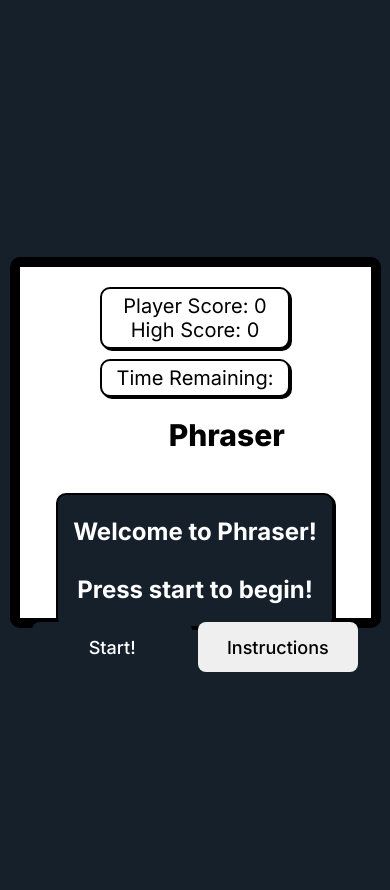
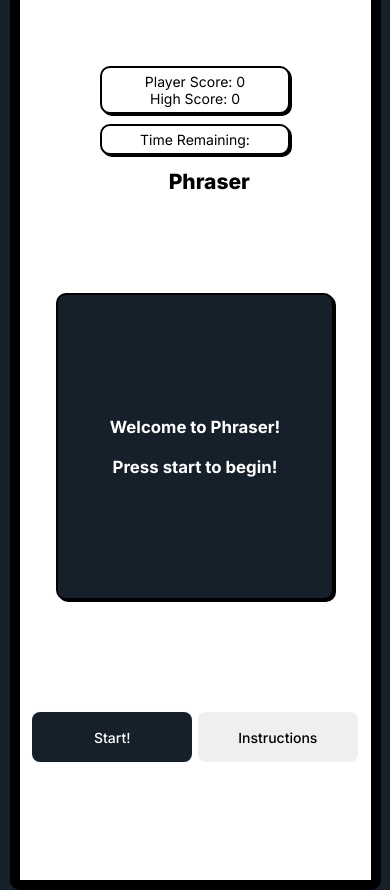
Before and after one commit to K-arl-c/ts-game, a website built with Vite: page index.html in a window 390 px wide. Built offline with nearby package versions, Linux system fonts and the light colour scheme.

Commit message:
added media queries to stack timer, score and category

```diff
--- a/src/main.ts
+++ b/src/main.ts
@@ -61,7 +61,7 @@ function startCountdown(duration: number) {
   const timer = setInterval(() => {
 
     if (timeRemaining) {
-      timeRemaining.textContent = `Time Remaining: ${duration}`;
+      timeRemaining.innerHTML = `Time Remaining: <strong> ${duration}</strong>`;
     }
 
     if (duration <= 0) {
@@ -72,7 +72,7 @@ function startCountdown(duration: number) {
         if(showAnswerDiv)showAnswerDiv.classList.add("hidden");
         if(startGame)startGame.classList.remove("hidden");
         if(instructions)instructions.classList.remove("hidden");
-        if(currentQuestion)currentQuestion.textContent = `Game Over! You scored ${currentScoreValue} and your highscore is ${highScoreValue}`;
+        if(currentQuestion)currentQuestion.innerHTML = `Game Over! <br> <br> You scored ${currentScoreValue} and your highscore is ${highScoreValue}`;
         toggleBorderStyle();
         phraserTitle();
 }
--- a/styles/styles.scss
+++ b/styles/styles.scss
@@ -1,4 +1,19 @@
-h1{
+* {
+    font-family: "Inter";
+    font-size: 20px;
+}
+
+html {
+    font-size: clamp(14px, 1.5vw, 18px);
+}
+
+p,
+button,
+input {
+    font-size: 1rem;
+}
+
+h1 {
     font-weight: 800;
     font-size: clamp(1.5rem, 3vw, 2.5rem);
 }
@@ -7,28 +22,25 @@ button {
     border-radius: 8px;
     border: 1px solid transparent;
     padding: 0.6em 1.2em;
-    font-size: clamp(0.9rem, 1vw, 1rem);
     font-weight: 500;
     font-family: inherit;
     cursor: pointer;
     transition: border-color 0.25s;
     margin-top: 8px;
+    font-size: 1rem;
 }
 
 button:hover {
     border-color: #ffffff;
 }
 
-#hintButton{
+#hintButton {
     box-shadow: 2px 2px 2px rgba(0, 0, 0, 0.61);
 }
 
 
 
-*{
-    font-family: "Inter";
-    font-size: 20px;
-}
+
 
 body {
     // height: 100vh;
@@ -37,21 +49,19 @@ body {
     align-items: center;
     justify-content: center;
     background-color: #15202b;
-    padding: 1rem;
-    margin: 0;
 }
 
 
-.playerCard{
+.playerCard {
     width: 75vw;
     background-color: white;
-    height: 75vh;
+    max-height: 900px;
     display: flex;
     flex-direction: column;
     border: 10px solid black;
     border-radius: 10px;
 
-    &__top{
+    &__top {
         width: 100%;
         height: 15%;
         display: flex;
@@ -59,7 +69,7 @@ body {
         margin-bottom: 3%;
     }
 
-    &__score{
+    &__score {
         width: 15vw;
         height: 100%;
         background-color: rgb(255, 255, 255);
@@ -76,7 +86,7 @@ body {
         margin-top: 20px;
     }
 
-    &__title{
+    &__title {
         width: 15%;
         height: 100%;
         // background-color: gainsboro;
@@ -91,7 +101,7 @@ body {
         // font-size: ;
     }
 
-    &__timer{
+    &__timer {
         width: 15vw;
         height: 100%;
         background-color: rgb(255, 255, 255);
@@ -109,7 +119,7 @@ body {
 
     }
 
-    &__middle{
+    &__middle {
         width: 100%;
         height: 50%;
         display: flex;
@@ -132,9 +142,10 @@ body {
         align-items: center;
         box-shadow: 2px 2px black;
         color: white;
+        font-size: 1.2rem;
     }
 
-    &__bottom{
+    &__bottom {
         display: flex;
         width: 100%;
         height: 35%;
@@ -143,29 +154,30 @@ body {
         align-items: center;
     }
 
-    &__answer{
+    &__answer {
         display: flex;
         flex-direction: column;
         justify-content: space-evenly;
         align-items: center;
         width: 100%;
+        font-size: 1rem;
     }
 }
 
 @media only screen and (max-width: 1000px) {
     .playerCard {
         width: 85vw;
-        height: 90vw;
+        height: auto;
 
-        &__top{
+        &__top {
             flex-direction: column;
             align-items: center;
             margin-bottom: 10px;
-            height: auto;
             justify-content: center;
+            height: 300px;
         }
 
-        &__score{
+        &__score {
             width: 50%;
             height: auto;
             margin: 0;
@@ -173,19 +185,29 @@ body {
             margin-bottom: 10px;
         }
 
-        &__title{
+        &__title {
             margin: 0;
             order: 1;
             padding: 0;
+            height: auto;
         }
 
-        &__timer{
+        &__timer {
             margin: 0px;
             width: 50%;
+            height: auto;
         }
 
-        &__question{
+        &__middle{
+            height: 300px;
+        }
+
+        &__question {
             width: 75%;
+        }
+
+        &__bottom{
+            height: 300px;
         }
     }
 }
@@ -197,15 +219,15 @@ body {
 }
 
 
-p{
+p {
     margin: 0
 }
 
-.hidden{
+.hidden {
     display: none;
 }
 
-#playerInput{
+#playerInput {
     margin-bottom: 10px;
     margin-top: 10px;
     border: 1px solid lightgray;
@@ -214,11 +236,11 @@ p{
     text-align: center;
 }
 
-#playerInput:focus{
+#playerInput:focus {
     outline: solid black 2px;
 }
 
-#playerInput::placeholder{
+#playerInput::placeholder {
     text-align: center;
     font-size: 1vw;
 }
@@ -235,11 +257,12 @@ p{
     }
 }
 
-#answerSubmit{
+#answerSubmit {
     max-width: 200px;
     min-width: 20%;
     background-color: #15202b;
     color: white;
+    font-size: 1rem;
 }
 
 #skipQuestion {
@@ -248,50 +271,51 @@ p{
     max-width: 200px;
     min-width: 20%;
     margin-bottom: 10px;
+    font-size: 1rem;
 }
 
-#instructions{
+#instructions {
     width: 160px;
     height: 50px;
 }
 
-#startGame{
+#startGame {
     width: 160px;
     height: 50px;
     background-color: #15202b;
     color: white;
 }
 
-.people{
-    border-color:rgb(255, 236, 62);
+.people {
+    border-color: rgb(255, 236, 62);
 }
 
 
-.world{
+.world {
     border-color: rgb(7, 63, 136);
 }
 
-.object{
+.object {
     border-color: rgb(135, 70, 255);
 }
 
 
-.action{
+.action {
     border-color: rgb(255, 166, 0);
 }
 
-.nature{
+.nature {
     border-color: rgb(0, 161, 35);
 }
 
-.peopleInner{
+.peopleInner {
     background-color: rgb(255, 236, 62);
     box-shadow: 2px 2px 2px black;
     color: black;
 }
 
 
-.worldInner{
+.worldInner {
     background-color: rgb(7, 63, 136);
     color: white;
     box-shadow: 2px 2px 2px black;
@@ -316,9 +340,9 @@ p{
     box-shadow: 2px 2px 2px black;
 }
 
-#currentQuestion{
+#currentQuestion {
     font-weight: bold;
-    font-size: 120%;
+    font-size: clamp(1.2rem, 2vw, 1.6rem);
 }
 
 #peopleInstruction {
@@ -343,7 +367,7 @@ p{
     color: rgb(0, 161, 35);
 }
 
-#overlay{
+#overlay {
     position: fixed;
     display: none;
     width: 100%;
@@ -353,12 +377,12 @@ p{
     right: 0;
     bottom: 0;
     background-color: rgba(0, 0, 0, 0.5);
-    z-index:2;
+    z-index: 2;
     cursor: pointer;
     color: white;
 }
 
-#overlayText{
+#overlayText {
     position: absolute;
     top: 50%;
     left: 50%;
```
Lines whose indentation alone changed are shown as unchanged.
